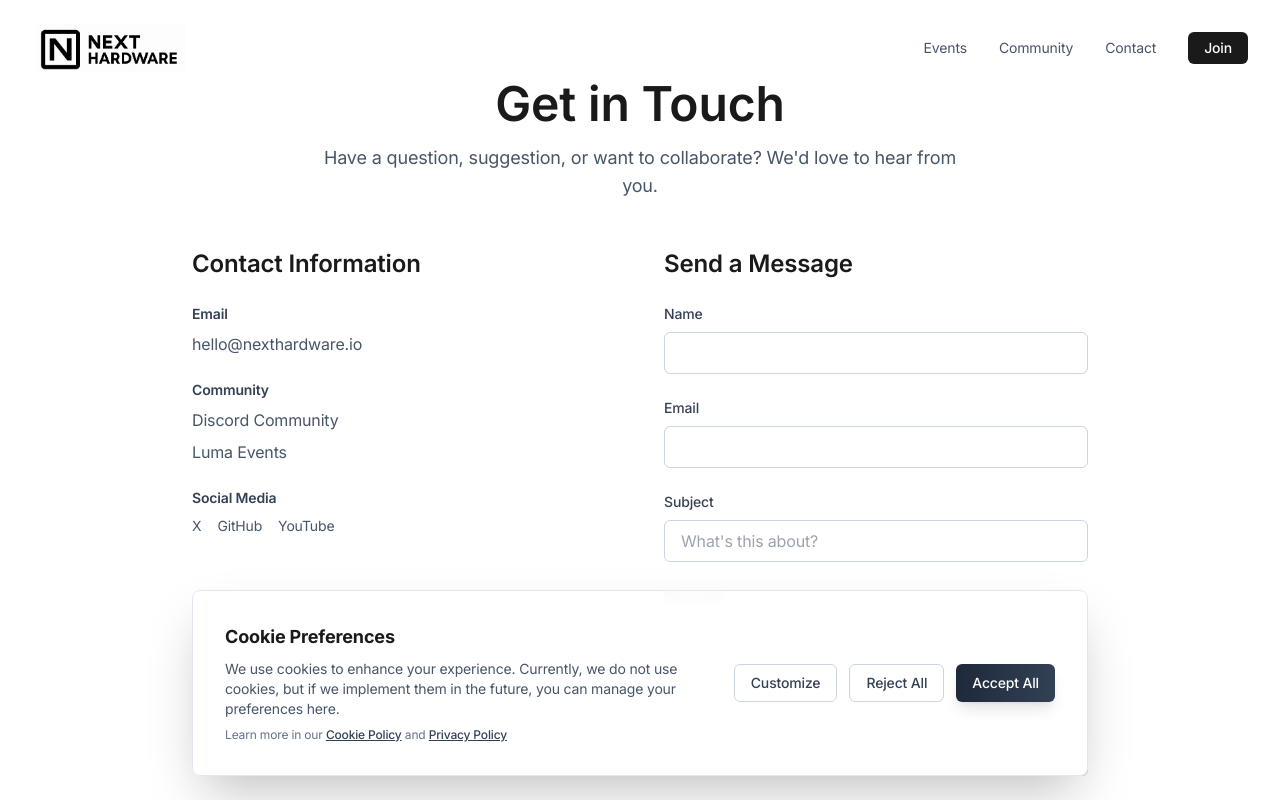
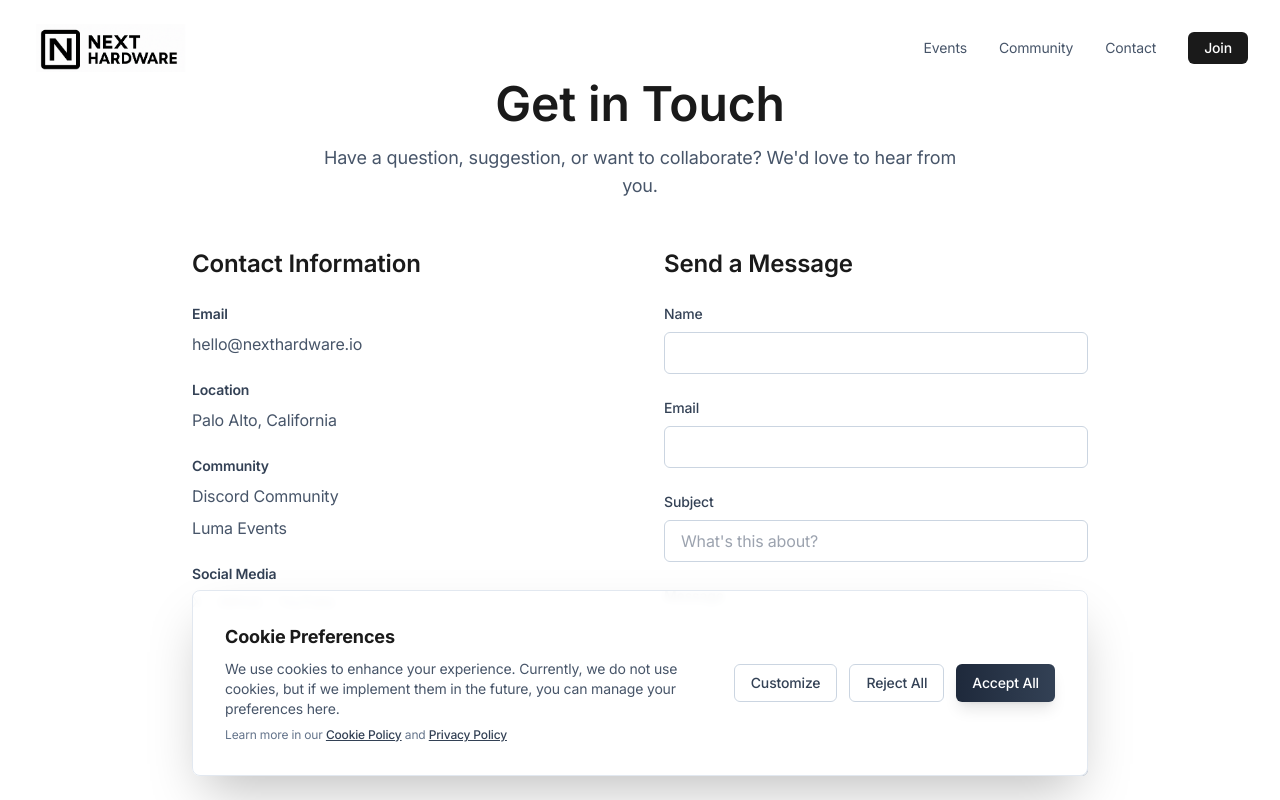
Before and after one commit to guanliangsky/nexthardware, a Next.js app: page /contact in a window 1280 px wide. Shown: the top 800 px of the page. Built offline with nearby package versions, Linux system fonts and the light colour scheme.

Commit message:
Update Contact page: Add Palo Alto address and verify styling

```diff
--- a/app/contact/page.tsx
+++ b/app/contact/page.tsx
@@ -80,6 +80,13 @@
                   >
                     hello@nexthardware.io
                   </a>
+                </div>
+
+                <div>
+                  <h3 className="text-sm font-semibold text-slate-700 mb-2">Location</h3>
+                  <p className="text-slate-600">
+                    Palo Alto, California
+                  </p>
                 </div>
 
                 <div>
```
Also changed, not shown: 1 other file (tests, documents, lock files or other folders).
